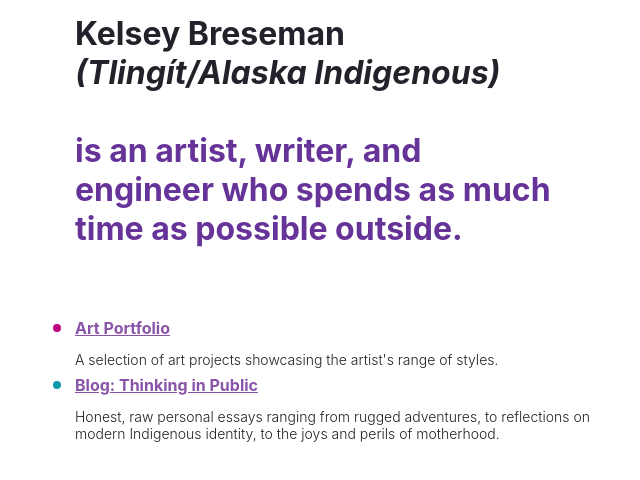
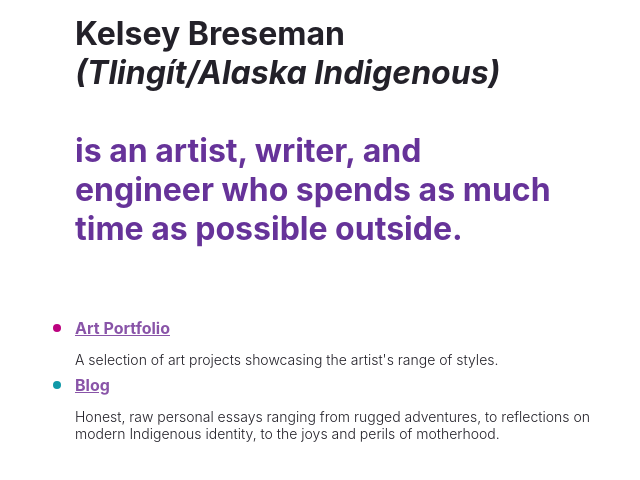
Before and after one commit to Frijol/ifoundthemeaningoflife.com, a Gatsby site: page / in a window 1280 px wide. Shown: the part 354-834 px from the top of the page, without its empty margins (29-669 px from the left). Built offline with nearby package versions, Linux system fonts and the light colour scheme; Gatsby itself is replaced by a stand-in of ours.

Commit message:
remove incorrect blog title

```diff
--- a/src/pages/index.js
+++ b/src/pages/index.js
@@ -73,7 +73,7 @@ const links = [
     color: "#BC027F",
   },
   {
-    text: "Blog: Thinking in Public",
+    text: "Blog",
     url: "https://ifoundtheme.substack.com/",
     badge: false,
     description:
```
